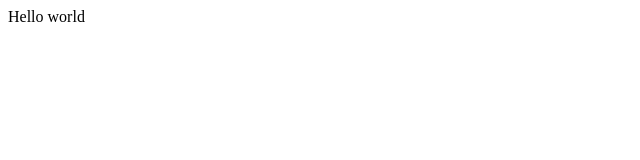
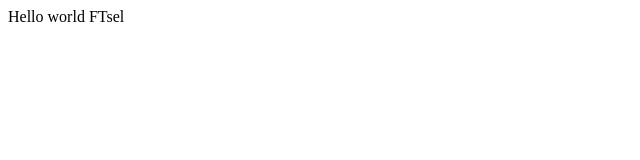
Before and after one commit to lifecodingjmsinc/opentutorials, a plain HTML site: page index.html in a window 1280 px wide. Shown: the full height of the page, 0-640 px from the left. Drawn offline with Linux system fonts and the light colour scheme.

Commit message:
change index.html

```diff
--- a/index.html
+++ b/index.html
@@ -20,6 +20,6 @@
     </head>
 
     <body>
-        Hello world
+        Hello world FTsel
     </body>
 </html>
```
